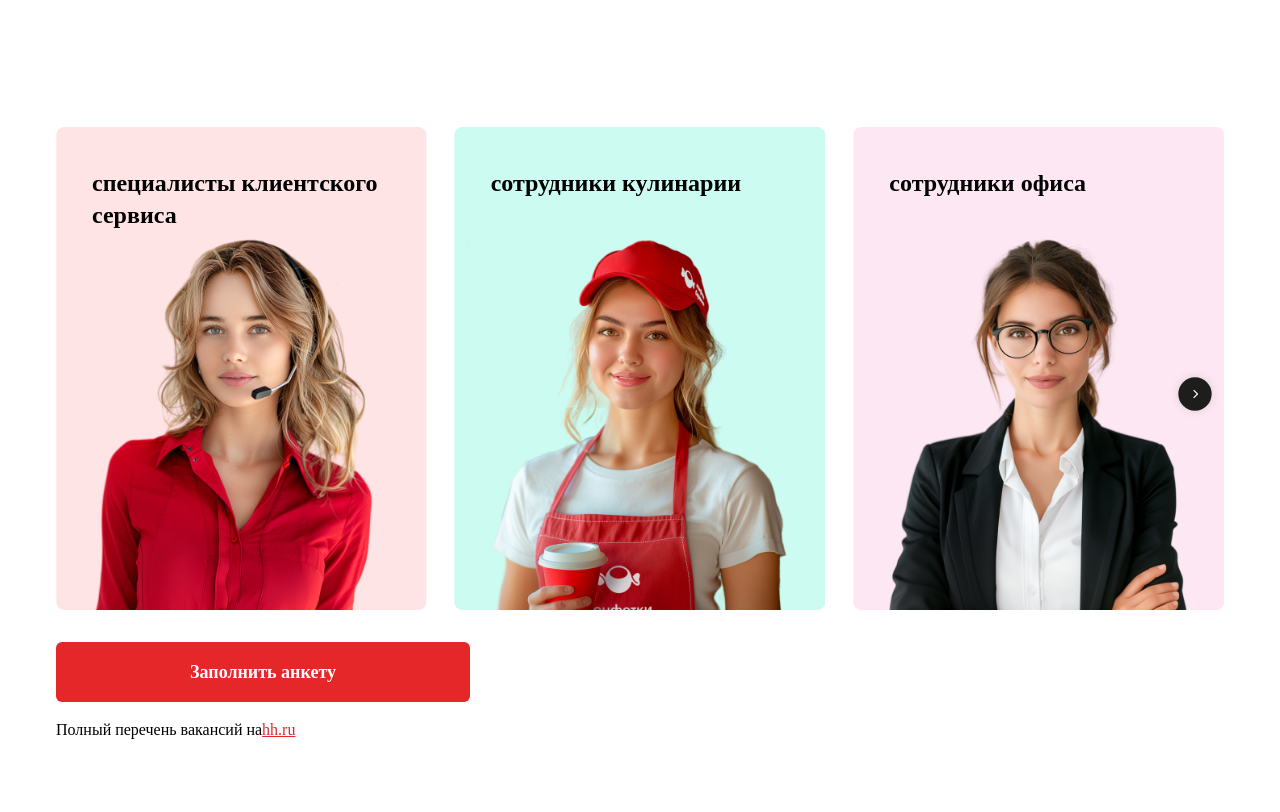
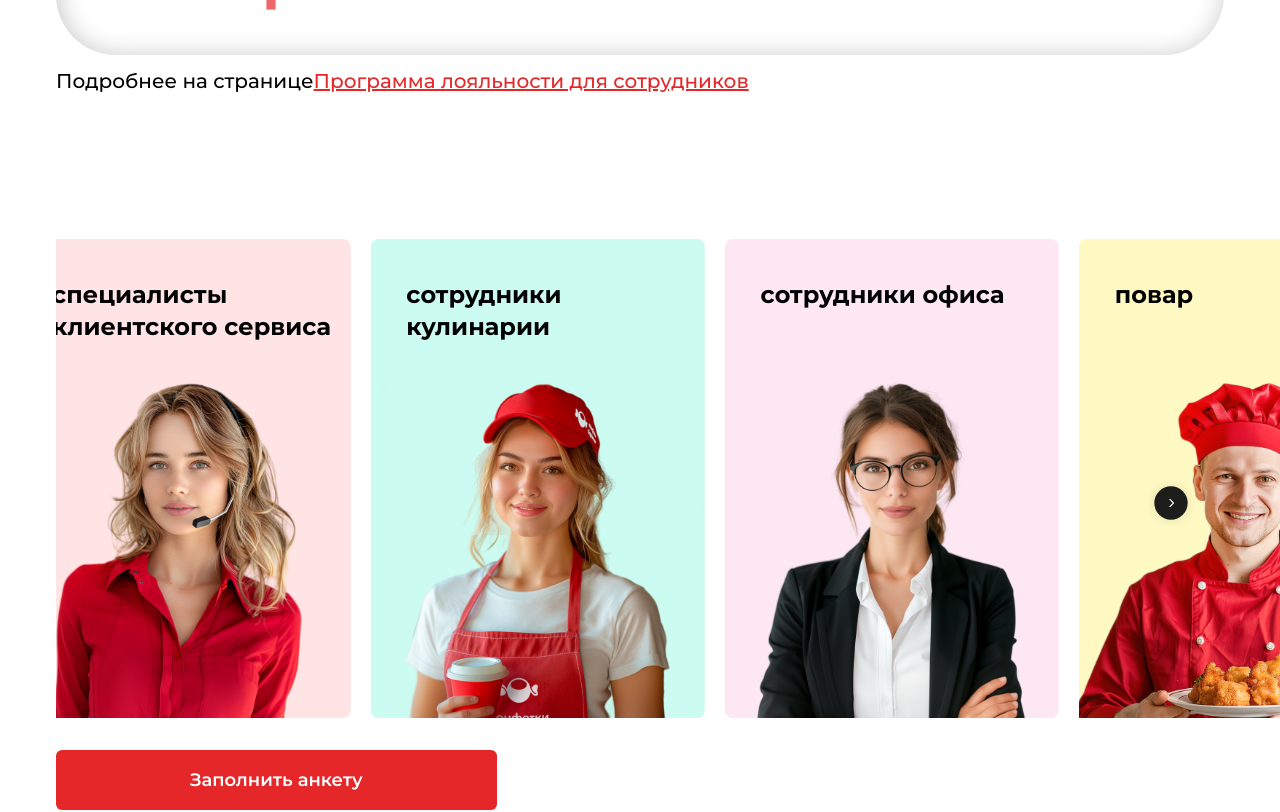
Before and after one commit to Nzzr-bit/konfetki-baranochki-work, a Next.js app: page / in a window 1280 px wide. Shown: the part 2460-3272 px from the top of the page. Built offline with nearby package versions, Linux system fonts and the light colour scheme.

Commit message:
Changed font

```diff
--- a/app/globals.css
+++ b/app/globals.css
@@ -1,11 +1,6 @@
 @tailwind base;
 @tailwind components;
 @tailwind utilities;
-@import url("https://fonts.googleapis.com/css2?family=Montserrat:ital,wght@0,100..900;1,100..900&display=swap");
-
-main {
-  font-family: Montserrat;
-}
 
 @layer utilities {
   .text-balance {
--- a/app/layout.tsx
+++ b/app/layout.tsx
@@ -1,8 +1,12 @@
 import type { Metadata } from "next";
-import { Inter } from "next/font/google";
+import { Inter, Montserrat } from "next/font/google";
 import "./globals.css";
+const inter = Inter({ subsets: ["latin"] });
 
-const inter = Inter({ subsets: ["latin"] });
+const montserrat = Montserrat({
+  subsets: ["latin"],
+  display: "swap",
+});
 
 export const metadata: Metadata = {
   title: "Create Next App",
@@ -16,7 +20,7 @@ export default function RootLayout({
 }>) {
   return (
     <html lang="en">
-      <body className={inter.className}>{children}</body>
+      <body className={montserrat.className}>{children}</body>
     </html>
   );
 }
--- a/components/Vacancies.tsx
+++ b/components/Vacancies.tsx
@@ -18,7 +18,8 @@ export const Vacancies = () => {
   };
 
   return (
-    <div className="relative mb-28 md:mb-36 overflow-hidden container mx-auto">
+    <div className="overflow-hidden w-full">
+      <div className="relative mb-28 md:mb-36  container mx-auto">
         <SlickSlider onButtonClick={handleButtonClick} />
 
         <p className="text-xl:text-base pt-3 font-medium">
@@ -32,5 +33,6 @@ export const Vacancies = () => {
           <ModalInfo slide={activeSlide} onClose={closeModal} />
         )}
       </div>
+    </div>
   );
 };
--- a/components/modules/SlickSlider.tsx
+++ b/components/modules/SlickSlider.tsx
@@ -65,11 +65,19 @@ function SlickSlider({ onButtonClick }: SlickSliderProps) {
   return (
     <div className=" mb-1">
       <Swiper
-        spaceBetween={28}
+        spaceBetween={16}
         slidesPerView={1}
         breakpoints={{
+          1400: {
+            spaceBetween: 28,
+            slidesPerView: 4,
+          },
+          1200: {
+            slidesPerView: 4,
+            spaceBetween: 20,
+          },
           1000: {
-            slidesPerView: 3,
+            slidesPerView: 4,
           },
           600: {
             slidesPerView: 2,
@@ -80,7 +88,7 @@ function SlickSlider({ onButtonClick }: SlickSliderProps) {
           delay: 3000,
           disableOnInteraction: false,
         }}
-        className=""
+        className="w-auto lg:w-[calc(100vw+10%)]"
         modules={[Navigation, Autoplay]}
         onSlideChange={handleSlideChange}
         navigation={{
@@ -93,9 +101,9 @@ function SlickSlider({ onButtonClick }: SlickSliderProps) {
               <Image
                 src={slide.src}
                 width={460}
-                height={640}
+                height={460}
                 alt={slide.alt}
-                className="pt-28"
+                className="pt-28 lg:pt-32 xl:pt-36"
               />
               <h4 className="absolute top-10 left-9 text-m font-bold">
                 {slide.title}
@@ -103,7 +111,7 @@ function SlickSlider({ onButtonClick }: SlickSliderProps) {
             </div>
           </SwiperSlide>
         ))}
-        <button className="swiper-button-next absolute top-1/2 right-1 z-10">
+        <button className="swiper-button-next absolute top-1/2 left-[88%] lg:left-[78%] xxl:left-[72%] z-10">
           <Image
             src="./iconSliderArrow.svg"
             width={50}
```
Lines whose indentation alone changed are shown as unchanged.
